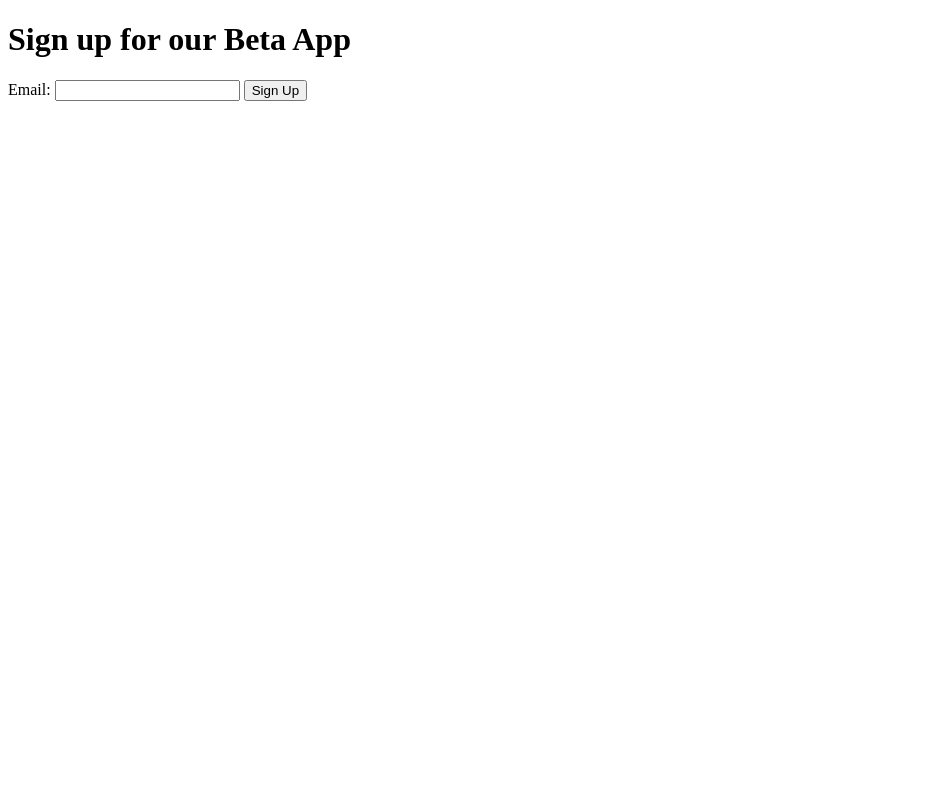
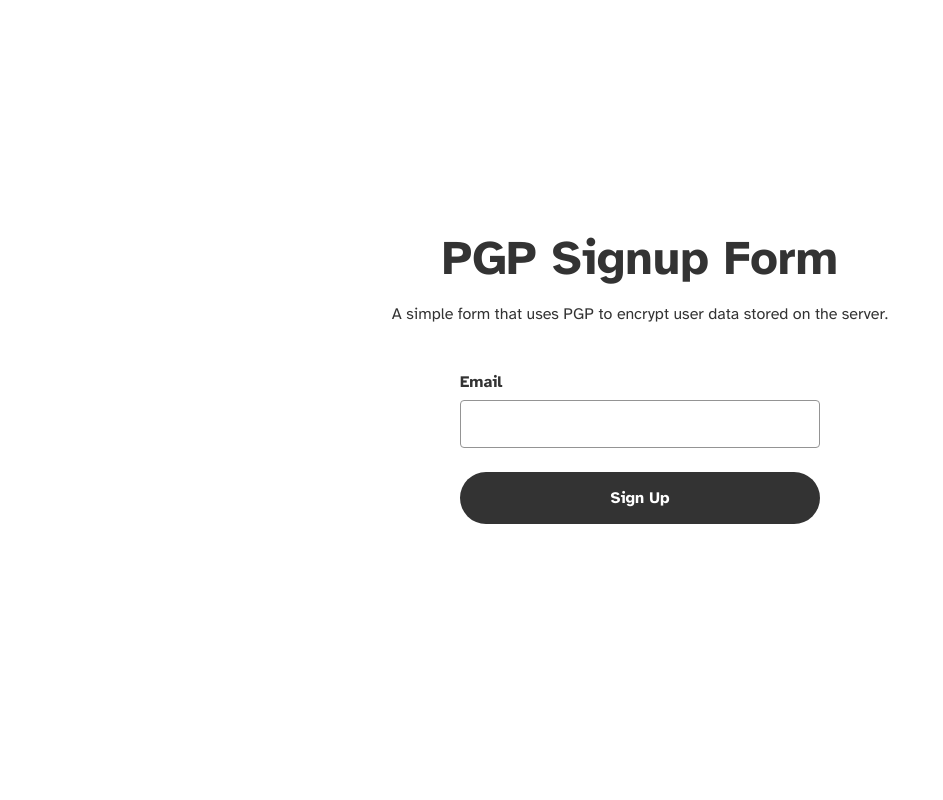
Before and after one commit to glenn-sorrentino/pgp-signup-form, a Flask app: page / in a window 1280 px wide. Shown: the whole page, without its empty margins (0-943 px from the left). Run offline with Flask 2, Linux system fonts and the light colour scheme.

Commit message:
genericize files

```diff
--- /dev/null
+++ b/static/style.css
@@ -0,0 +1,64 @@
+html {
+  box-sizing: border-box;
+}
+
+*, *:before, *:after {
+  box-sizing: inherit;
+}
+
+body {
+	display: flex;
+	flex-direction: column;
+	justify-content: center;
+	align-items: center;
+	font-family: 'Atkinson Hyperlegible', sans-serif;
+	margin: 0;
+	height: 100vh;
+}
+
+h1, p, label, input {
+	color: #333;
+}
+
+h1 {
+	font-weight: 700;
+	font-size: 3rem;
+	margin: 0;
+}
+
+h1 + p {
+	margin-bottom: 3rem;
+}
+
+label {
+	display: block;
+	font-weight: 700;
+}
+
+#signup-form {
+	width: 360px;
+	margin-bottom: 3rem;
+	display: flex;
+	flex-direction: column;
+}
+
+input {
+	padding: .75rem 1rem;
+	width: 100%;
+	margin: .5rem 0 1.5rem 0;
+	font-size: 1.125rem;
+	font-family: 'Atkinson Hyperlegible', sans-serif;
+	border-radius: .25rem;
+	border: 1px solid #949494;
+}
+
+button {
+	padding: 1rem;
+	font-size: 1rem;
+	font-family: 'Atkinson Hyperlegible', sans-serif;
+	border-radius: 50vw;
+	border: none;
+	font-weight: 700;
+	background-color: #333;
+	color: #fff;
+}
--- a/templates/index.html
+++ b/templates/index.html
@@ -3,12 +3,17 @@
 <head>
     <meta charset="UTF-8">
     <meta name="viewport" content="width=device-width, initial-scale=1.0">
-    <title>Beta App Signup</title>
+    <link rel="stylesheet" href="../static/style.css">
+    <link rel="preconnect" href="https://fonts.googleapis.com">
+    <link rel="preconnect" href="https://fonts.gstatic.com" crossorigin>
+    <link href="https://fonts.googleapis.com/css2?family=Atkinson+Hyperlegible:wght@400;700&display=swap" rel="stylesheet">
+    <title>PGP Signup Form</title>
 </head>
 <body>
-    <h1>Sign up for our Beta App</h1>
+    <h1>PGP Signup Form</h1>
+    <p>A simple form that uses PGP to encrypt user data stored on the server.</p>
     <form id="signup-form">
-        <label for="email">Email:</label>
+        <label for="email">Email</label>
         <input type="email" id="email" name="email" required>
         <button type="submit">Sign Up</button>
     </form>
```
Lines whose indentation alone changed are shown as unchanged.
